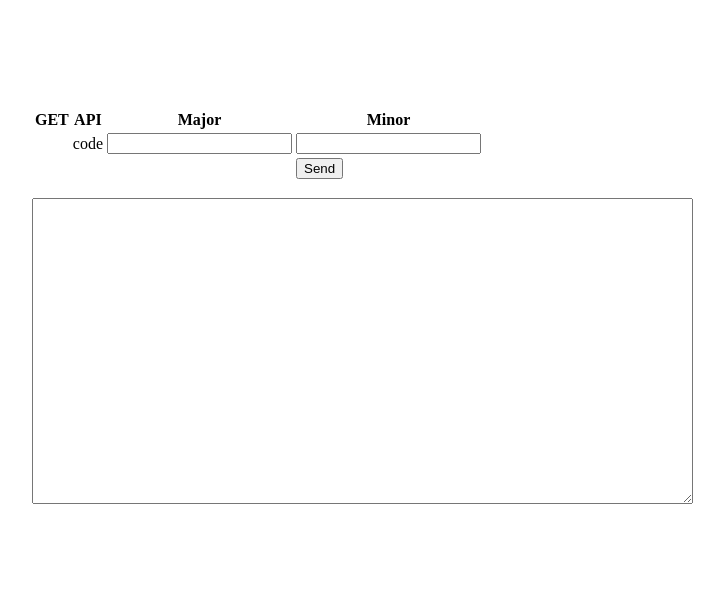
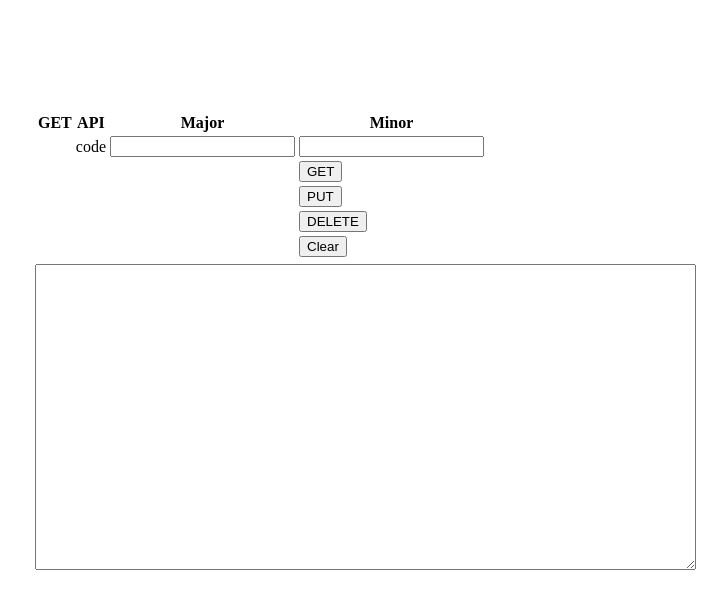
Before and after one commit to pcimino/simple-service, a website: page static/index.html in a window 1280 px wide. Shown: the whole page, without its empty margins (76-803 px from the left). Drawn offline with Linux system fonts and the light colour scheme.

Commit message:
Delete fields now working

```diff
--- a/node-server.js
+++ b/node-server.js
@@ -8,6 +8,8 @@ var ip = '127.0.0.1';
 app.get('/code', codeSearch.findAll);
 app.get('/code/:major', codeSearch.findByMajor);
 app.get('/code/:major/:minor', codeSearch.findByMajorMinor);
+app.put('/code/:major/:minor', codeSearch.addUpdateMajorMinor);
+app.del('/code/:major/:minor', codeSearch.deleteMajorMinor);
 
 app.get('/ping', function (req, res) {
       ip = req.headers['x-forwarded-for'] || req.headers['X-Real-IP'] || req.headers['X-Originating-IP'] || req.headers['X-Remote-IP']  || req.connection.remoteAddress;
--- a/static/index.html
+++ b/static/index.html
@@ -14,7 +14,9 @@
     </script>
 </head>
 <body>
-<form id="getForm" name="getForm">
+<form id="dataForm" name="dataForm">
+    <table  style="width:1000px">
+        <tr><td>
         <table  style="width:400">
             <tr>
                     <th>GET</th>
@@ -32,10 +34,35 @@
                     <td></td>
                     <td></td>
                     <td></td>
-            <td><button type="button" onclick="JavaScript:handleClickGet('GET', document.getElementById('getForm'))">Send</button></td>
+                    <td><button type="button" onclick="JavaScript:handleClickGet('GET', document.getElementById('dataForm'))">GET</button></td>
+                </tr>
+                <tr>
+                    <td></td>
+                    <td></td>
+                    <td></td>
+                    <td><button type="button" onclick="JavaScript:handleClickGet('PUT', document.getElementById('dataForm'))">PUT</button></td>
+                </tr>
+            <tr>
+                <td></td>
+                <td></td>
+                <td></td>
+                <td><button type="button" onclick="JavaScript:handleClickGet('DELETE', document.getElementById('dataForm'))">DELETE</button></td>
+            </tr>
+            <tr>
+                <td></td>
+                <td></td>
+                <td></td>
+                <td><button type="button" onclick="JavaScript:document.getElementById('dataForm').reset()">Clear</button></td>
+            </tr>
+        </table>
+        </td></tr>
+        <tr>
+            <td>
+                <textarea id='outputText' name='outputText' readonly="readonly" cols='80' rows='20'></textarea>
+            </td>
         </tr>
         </table>
 </form>
-<textarea id='outputText' name='outputText' readonly="readonly" cols='80' rows='20'></textarea>
+
 </body>
 </html>
```
Also changed, not shown: routes/code-paths.js (+29 -1 lines), README.md. Lines whose indentation alone changed are shown as unchanged.
